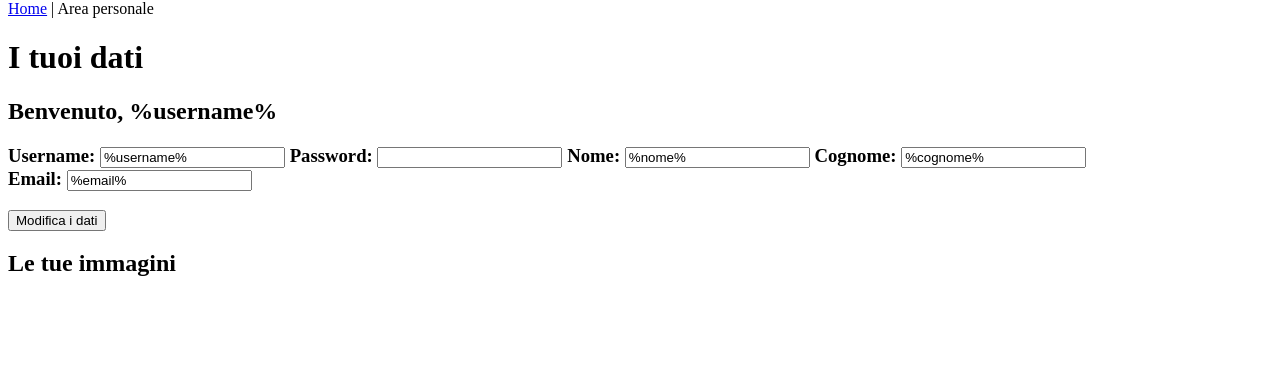
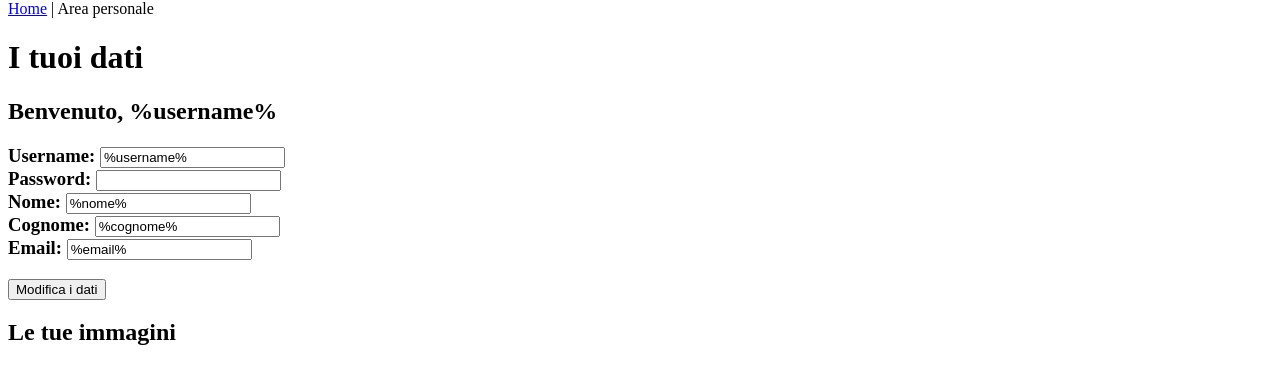
Before and after one commit to MatteoLattanzio/Progetto-TecWeb, a PHP site: page /html/profile.html in a window 1280 px wide. Shown: the part 16-400 px from the top of the page. Run offline with PHP 8.4, Linux system fonts and the light colour scheme.

Commit message:
modifiche profilo

```diff
--- a/html/profile.html
+++ b/html/profile.html
@@ -21,12 +21,16 @@
 					<h3 done/>
 					<label><span xml:lang="en">Username</span>:</label>
 						<input type="text" name="user" readonly="readonly" value="%username%"/>
+						<div class="end"></div>
 					<label><span xml:lang="en">Password</span>:</label>
 						<input type="password" name="password"/>
+						<div class="end"></div>
 					<label>Nome:</label>
 						<input type="text" name="name" value="%nome%"/>
+						<div class="end"></div>
 					<label>Cognome:</label>
-						<input type="text" name="surname" value="%cognome%"/><br/>
+						<input type="text" name="surname" value="%cognome%"/>
+						<div class="end"></div>
 					<label>Email:</label>
 						<input type="text" name="email" readonly="readonly" value="%email%"/>
 				</div>
--- a/php/dbhandler.php
+++ b/php/dbhandler.php
@@ -2,7 +2,7 @@
 	function connessione(){
 		$host = "localhost";
 		$username = "root";
-		$password = "";
+		$password = "root";
 		$db_name = "photo";
 
 		$connessione = new mysqli($host, $username, $password, $db_name);
```
Also changed, not shown: css/style.css (+7 -5 lines).
